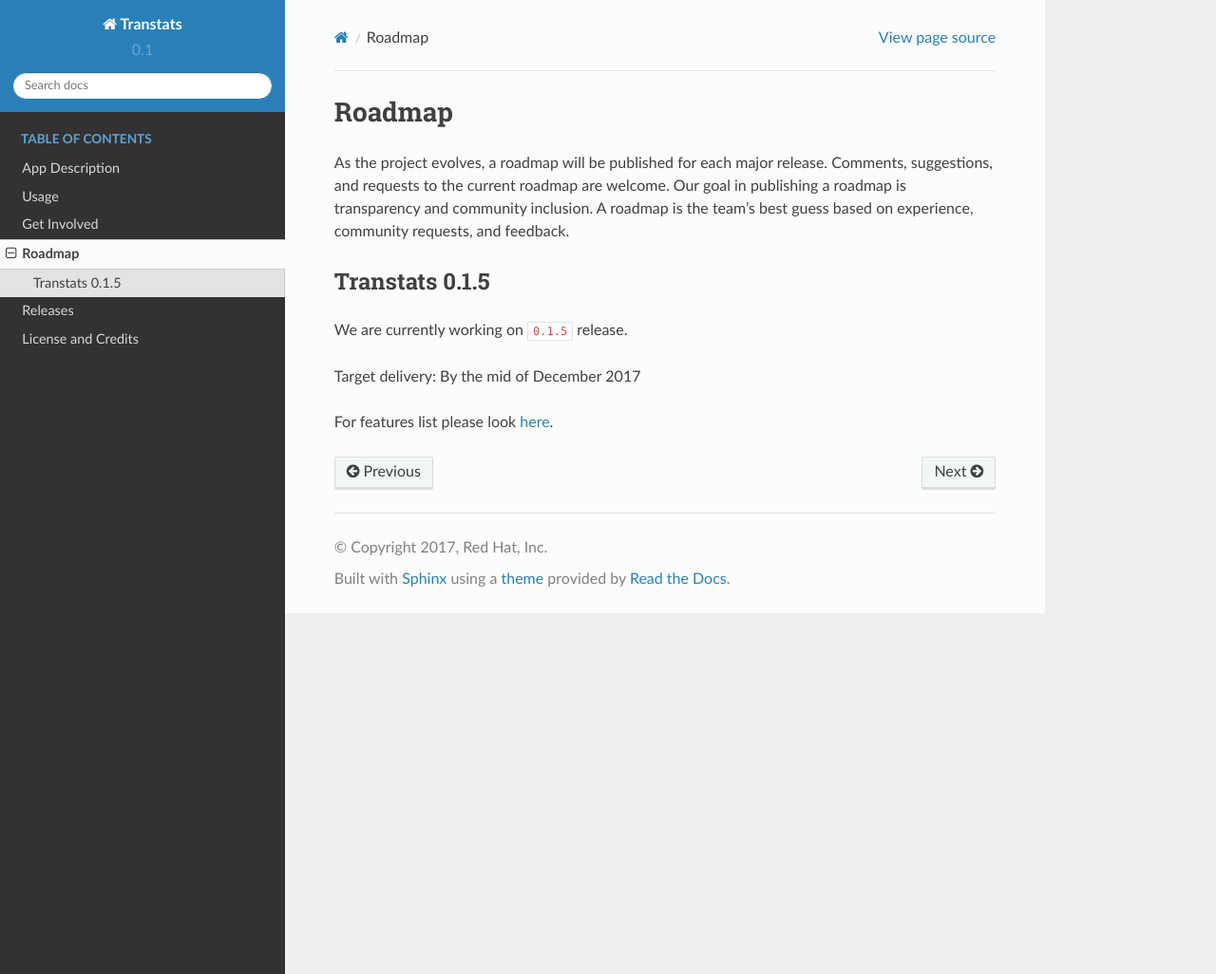
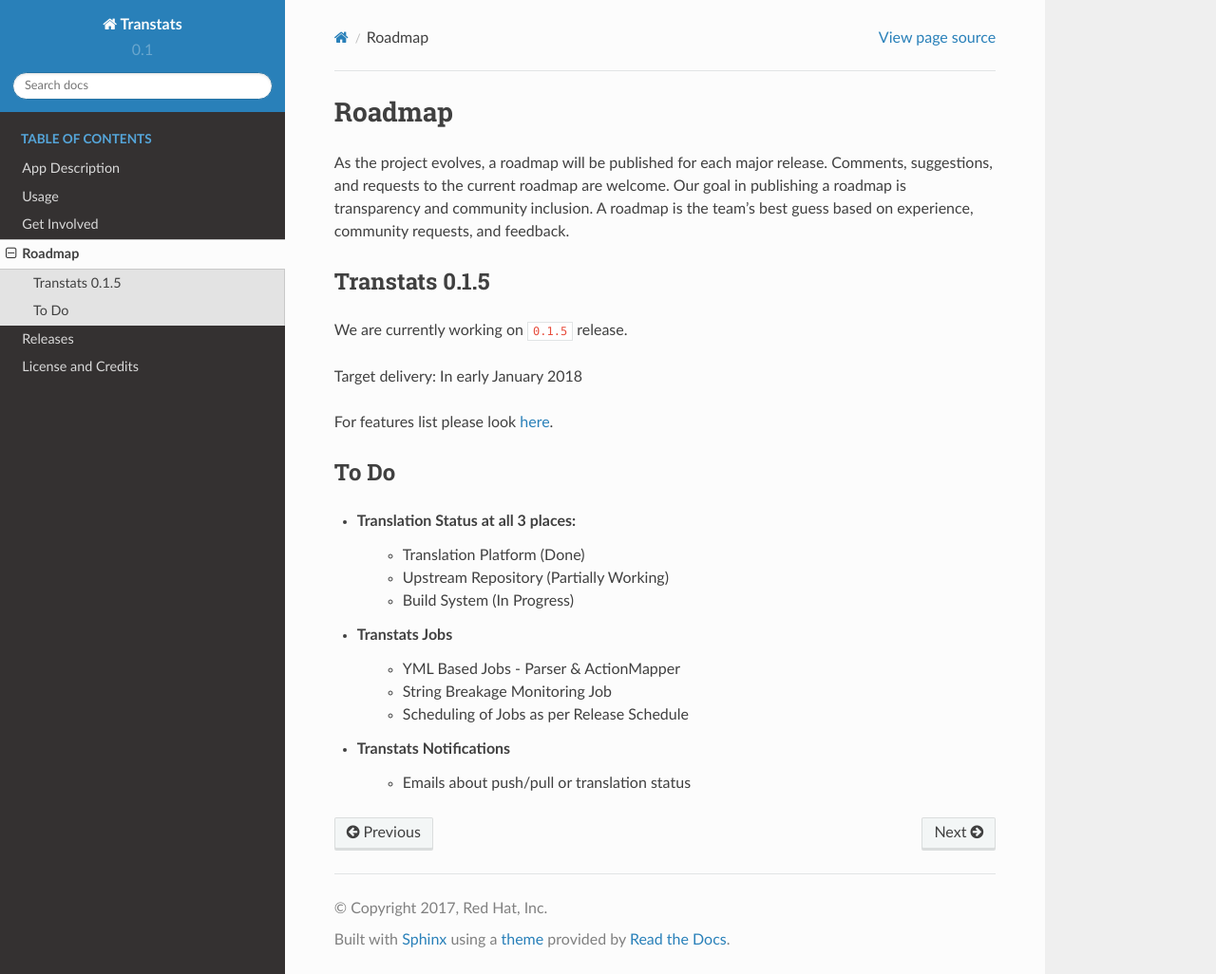
Before and after one commit to transtats/transtats, a Sphinx documentation site: the page built from docs/source/roadmap.rst, in a window 1280 px wide and 1026 px high. Shown: the whole window at 95% size. Built offline with Sphinx 7.4.7 and the Read the Docs theme 2.0.0, drawn with Linux system fonts in a browser that asks for light colours.

Commit message:
add ToDo

```diff
--- a/docs/source/roadmap.rst
+++ b/docs/source/roadmap.rst
@@ -9,6 +9,23 @@ Transtats 0.1.5
 
 We are currently working on :code:`0.1.5` release.
 
-Target delivery: By the mid of December 2017
+Target delivery: In early January 2018
 
 For features list please look `here <https://github.com/transtats/transtats/issues?q=is%3Aopen+is%3Aissue+milestone%3Arelease_0.1.5>`_.
+
+
+To Do
+===============
+
+- Translation Status at all 3 places:
+    - Translation Platform (Done)
+    - Upstream Repository (Partially Working)
+    - Build System (In Progress)
+
+- Transtats Jobs
+    - YML Based Jobs - Parser & ActionMapper
+    - String Breakage Monitoring Job
+    - Scheduling of Jobs as per Release Schedule
+
+- Transtats Notifications
+    - Emails about push/pull or translation status
```
